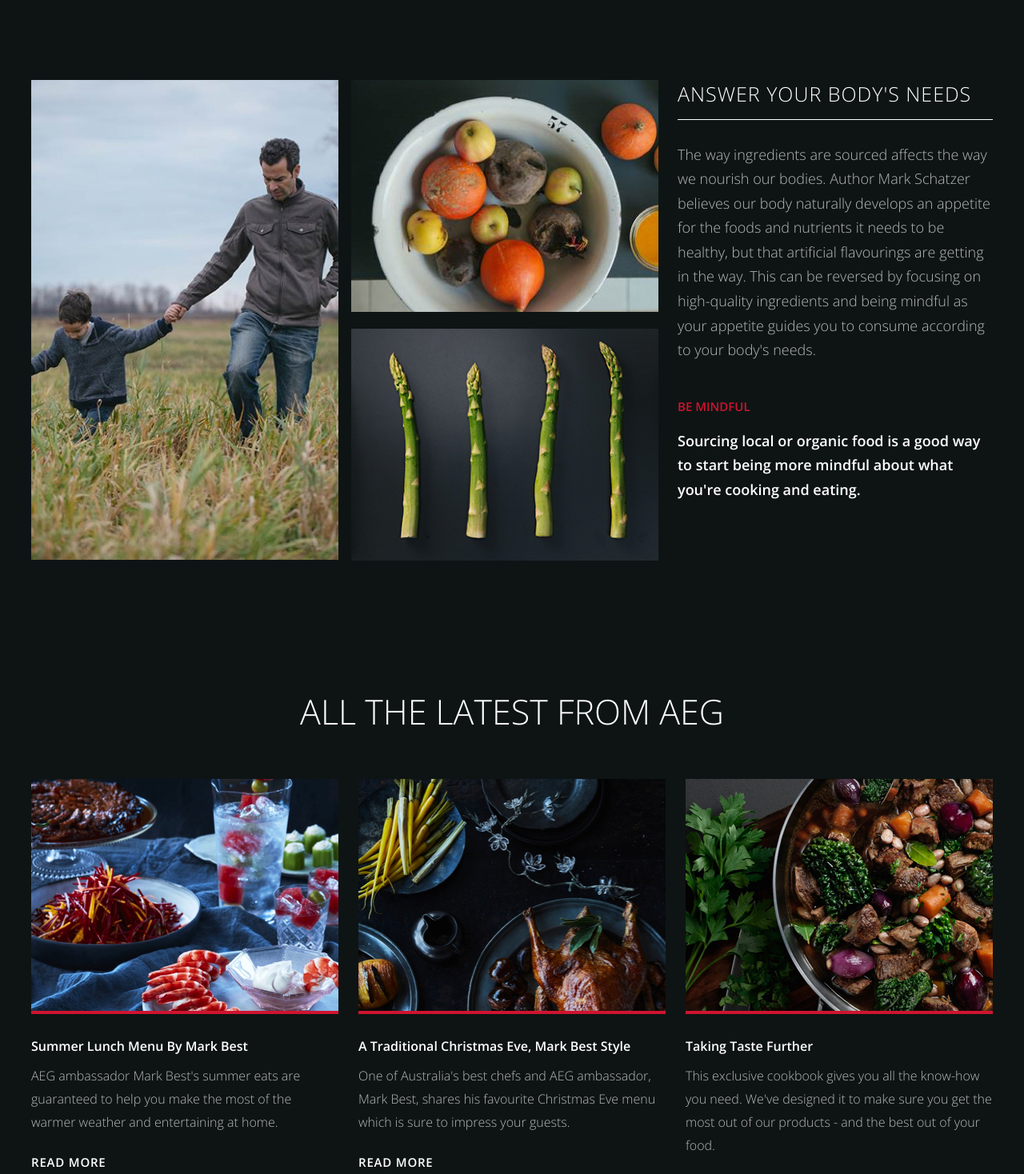
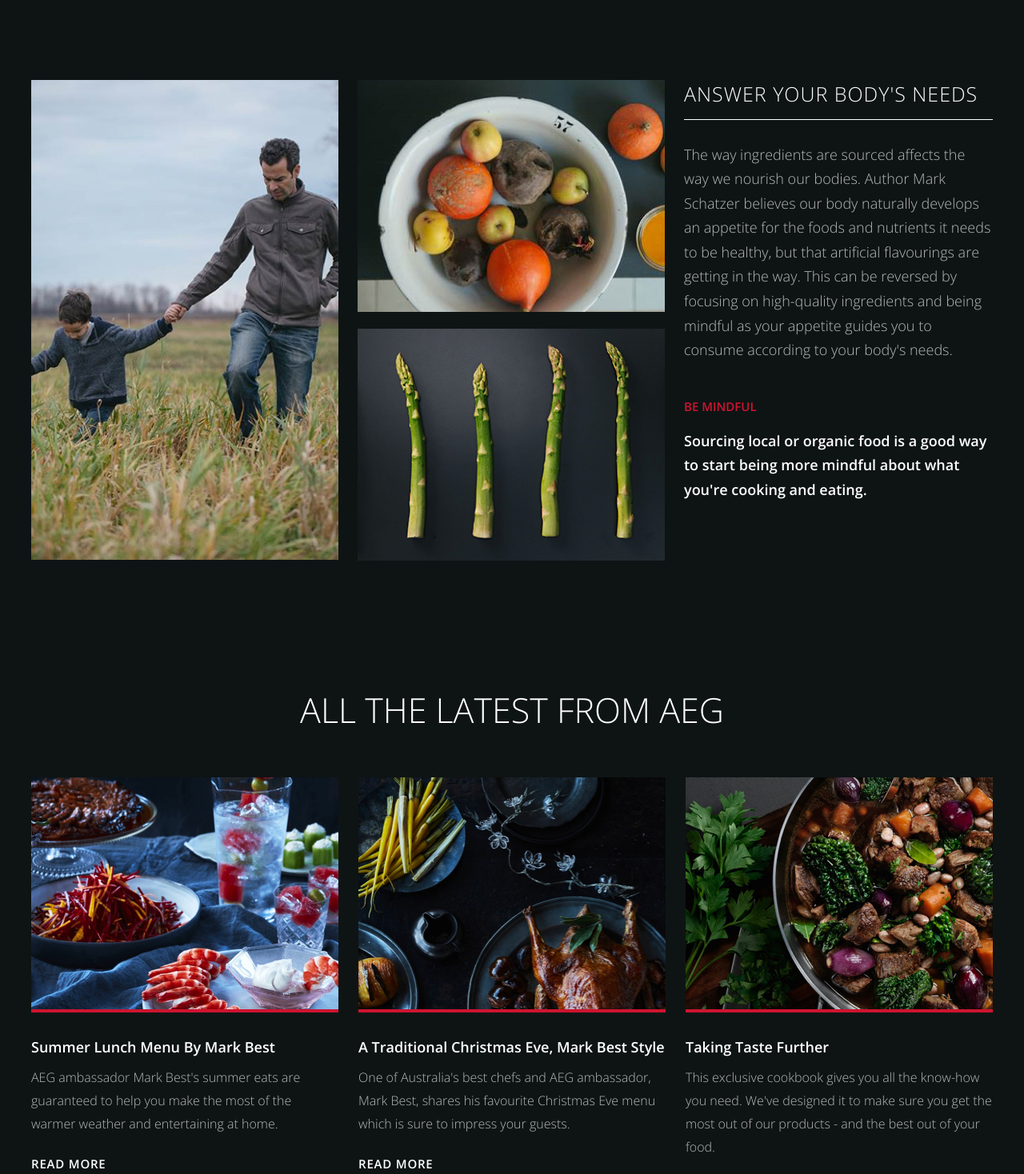
Before and after one commit to joanah09/orchard-fed-test, a React (Vite) app: page / in a window 1280 px wide. Shown: the top 1468 px of the page at 80% size. Built offline with nearby package versions, Linux system fonts and the light colour scheme.

Commit message:
fixed responsive typo and image gap

```diff
--- a/src/assets/css/articles.scss
+++ b/src/assets/css/articles.scss
@@ -30,7 +30,7 @@
 
         .article-images {
             display: flex;
-            gap: 1em;
+            gap: 1.5em;
             @include bp(mob-sml) {
                 flex-direction: column;
             }
@@ -77,7 +77,12 @@
         p {
             font-size: 1em;
             line-height: 1.5em;
+
             @include bp(desk) {
+                font-size: 1em;
+                line-height: 1.7em;
+            }
+            @include bp(d-wide) {
                 font-size: 18px;
                 line-height: 1.7em;
             }
--- a/src/assets/css/global/responsive.scss
+++ b/src/assets/css/global/responsive.scss
@@ -3,7 +3,7 @@
     $mob: "(min-width: 479px)";
     $tab: "(min-width: 767px)";
     $desk: "(min-width: 1180px)";
-    $d-wide: "(min-width: 1400px)";
+    $d-wide: "(min-width: 1280px)";
     $wide: "(min-width: 1925px)";
 
     @if $point == mob-sml {
@@ -22,7 +22,7 @@
       @media #{$desk} { @content; }
     }
 
-    @if $point == dwide {
+    @if $point == d-wide {
       @media #{$d-wide} { @content; }
     }
 
```
